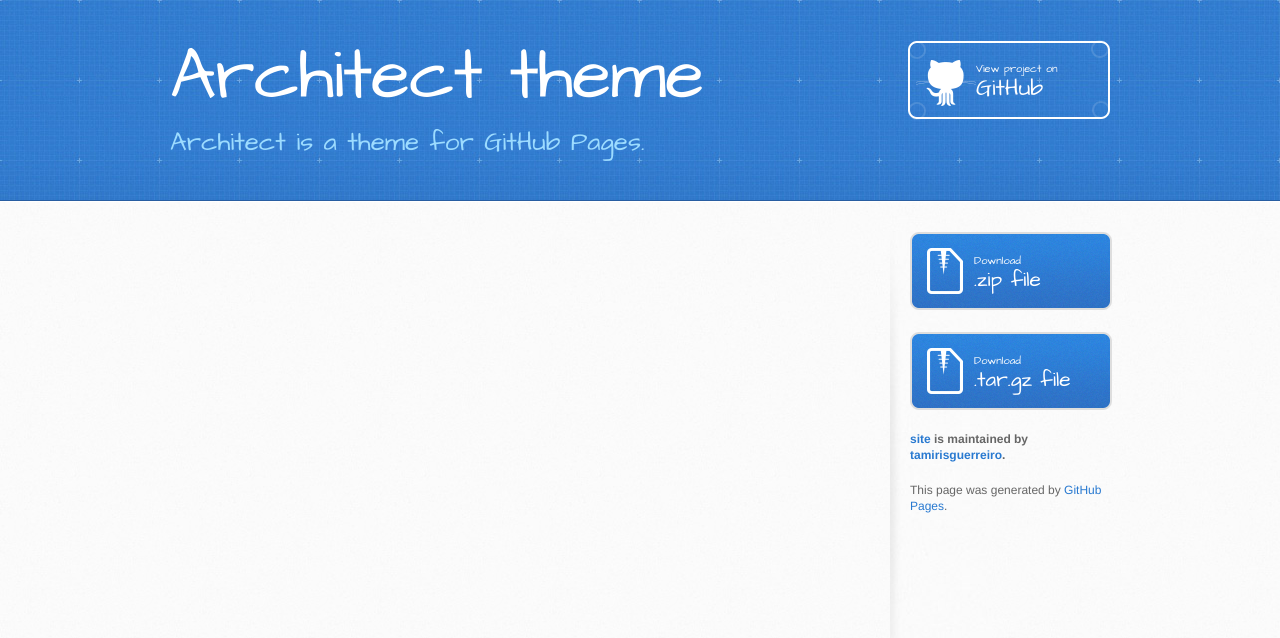
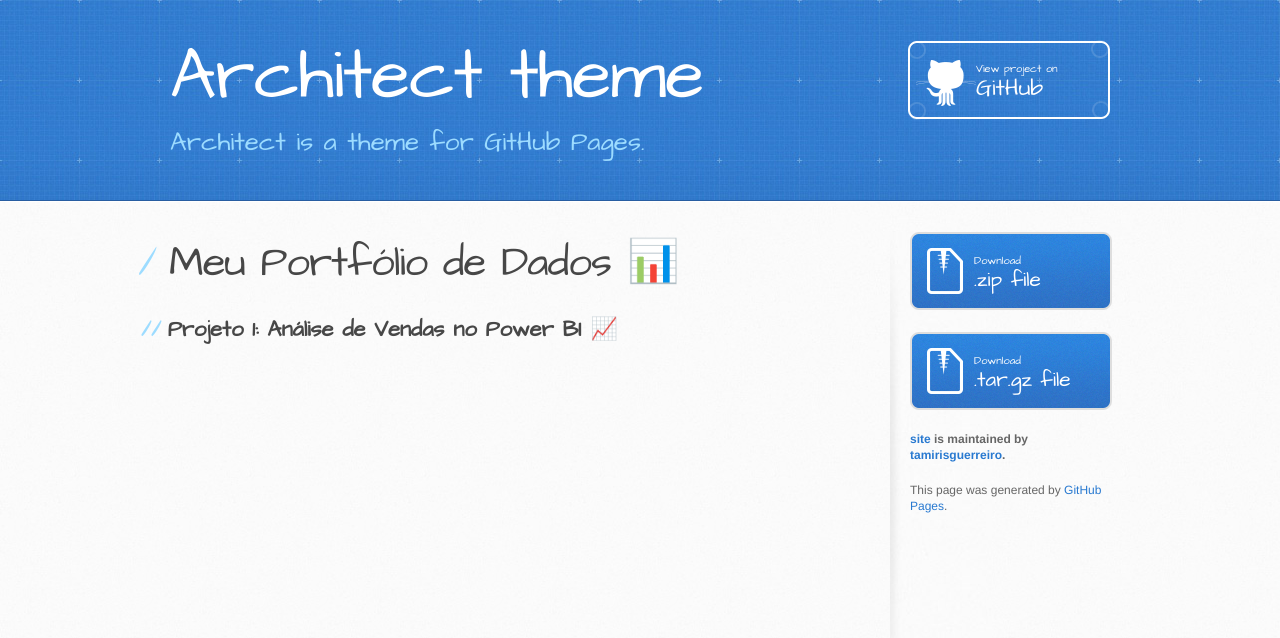
Before and after one commit to tamirisguerreiro/site, a Jekyll site: the page built from index.md, in a window 1280 px wide. Shown: the top 638 px of the page. Built offline with Jekyll 4.4.1, drawn with Linux system fonts in a browser that asks for light colours; our own code applies the rules of GitHub Pages for plain Markdown files.

Commit message:
Update index.md

```diff
--- a/index.md
+++ b/index.md
@@ -1,11 +1,7 @@
 ---
 layout: default
+---
 
-# Meu Portifólio de Dados 📊
+# Meu Portfólio de Dados 📊
 
-## Projeto: Análise do 26º Campeonato Mundial Feminino no Power BI 📈
-
-
-
-
----
+## Projeto 1: Análise de Vendas no Power BI 📈
```
